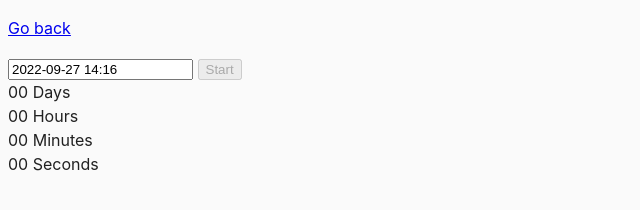
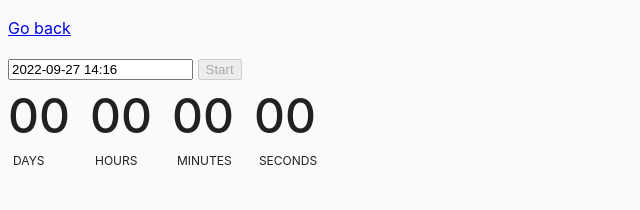
Before and after one commit to PavelLesovoy/goit-js-hw-09, a website built with Parcel: page src/02-timer.html in a window 1280 px wide. Shown: the whole page, without its empty margins (0-640 px from the left). Built offline with nearby package versions, Linux system fonts and the light colour scheme.

Commit message:
q2 finished

```diff
--- a/src/css/common.css
+++ b/src/css/common.css
@@ -16,3 +16,28 @@ img {
   display: block;
   max-width: 100%;
 }
+.timer {
+
+  display: flex;
+
+}
+
+.value {
+
+  font-size: 48px;
+  font-weight: 460;
+  margin-right: 20px;
+  padding: 0px;
+}
+
+.label {
+  display: none;
+  display: flex;
+  text-transform: uppercase;
+  font-size: 12px;
+  font-weight: 400;
+  padding-right: 20px;
+  padding-left: 5px;
+  padding-top: 0px;
+  text-align:  center;
+}
```
Also changed, not shown: src/js/02-timer.js (+4 -5 lines).
